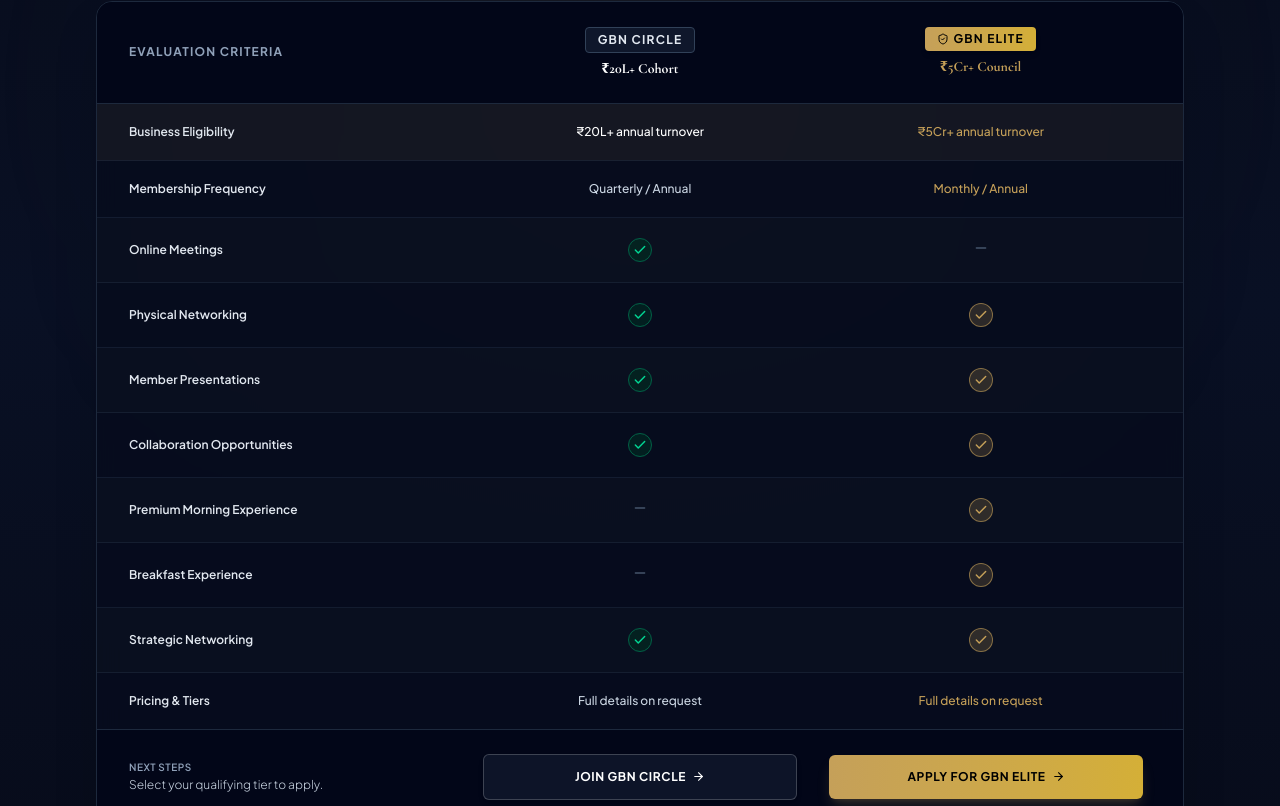
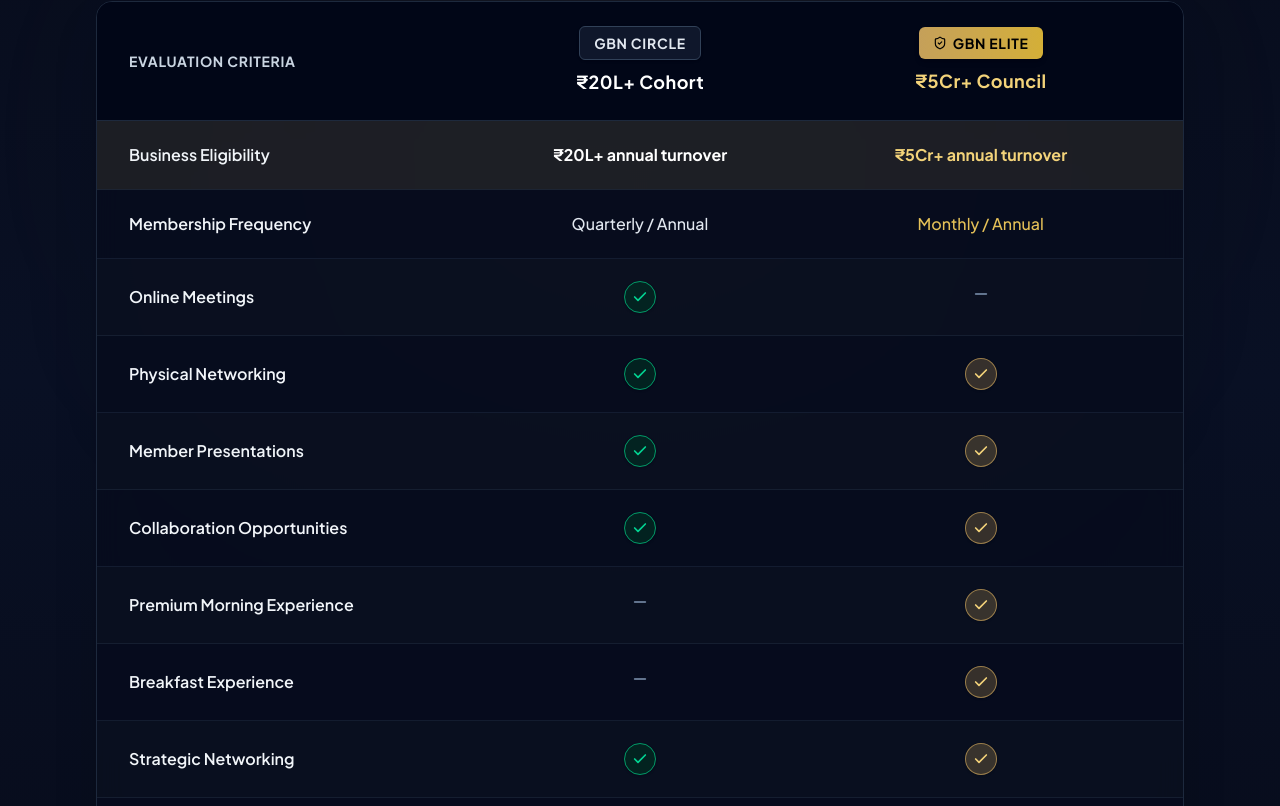
Before and after one commit to nimethfernando/gbn-circle, a Next.js app: page / in a window 1280 px wide. Shown: the part 10834-11640 px from the top of the page. Built offline with nearby package versions, Linux system fonts and the light colour scheme; no server answers; the database is empty.

Commit message:
style: increase comparison matrix content font size, weight, and contrast for enhanced legibility

```diff
--- a/src/components/home/FinalCTA.tsx
+++ b/src/components/home/FinalCTA.tsx
@@ -89,27 +89,27 @@
         {/* 17. Complete Comparison Matrix (PRD Pages 11–12) */}
         <div className="border border-slate-800 rounded-2xl bg-[#0a1020]/90 backdrop-blur-md overflow-hidden shadow-2xl">
           {/* Table Header */}
-          <div className="grid grid-cols-12 bg-slate-950/90 border-b border-slate-800 py-6 px-4 sm:px-8 items-center">
-            <div className="col-span-5 sm:col-span-4 text-[10px] sm:text-xs font-bold uppercase tracking-widest text-slate-400">
+          <div className="grid grid-cols-12 bg-slate-950/95 border-b border-slate-800 py-6 px-4 sm:px-8 items-center">
+            <div className="col-span-5 sm:col-span-4 text-xs sm:text-sm font-bold uppercase tracking-wider text-slate-300">
               Evaluation Criteria
             </div>
 
             {/* GBN Circle Column Header */}
             <div className="col-span-3 sm:col-span-4 text-center px-2">
-              <span className="inline-block text-[10px] sm:text-xs uppercase font-bold tracking-widest px-3 py-1 rounded bg-slate-900 border border-slate-700 text-slate-200">
+              <span className="inline-block text-xs sm:text-sm uppercase font-bold tracking-wider px-3.5 py-1.5 rounded-md bg-slate-900 border border-slate-700 text-slate-200 shadow-sm">
                 GBN Circle
               </span>
-              <p className="text-xs sm:text-sm font-serif font-bold text-white mt-1.5 hidden sm:block">
+              <p className="text-base sm:text-lg font-bold text-white mt-2 tracking-wide font-sans">
                 ₹20L+ Cohort
               </p>
             </div>
 
             {/* GBN Elite Column Header */}
             <div className="col-span-4 text-center px-2">
-              <span className="inline-flex items-center gap-1 text-[10px] sm:text-xs uppercase font-bold tracking-widest px-3 py-1 rounded bg-gradient-to-r from-[#c5a059] to-[#d4af37] text-black shadow-md">
-                <ShieldCheck size={12} /> GBN Elite
+              <span className="inline-flex items-center gap-1.5 text-xs sm:text-sm uppercase font-bold tracking-wider px-3.5 py-1.5 rounded-md bg-gradient-to-r from-[#c5a059] to-[#d4af37] text-black shadow-md">
+                <ShieldCheck size={14} /> GBN Elite
               </span>
-              <p className="text-xs sm:text-sm font-serif font-bold text-[#c5a059] mt-1.5 hidden sm:block">
+              <p className="text-base sm:text-lg font-bold text-[#f3d37a] mt-2 tracking-wide font-sans">
                 ₹5Cr+ Council
               </p>
             </div>
@@ -120,16 +120,16 @@
             {comparisonRows.map((row, idx) => (
               <div
                 key={idx}
-                className={`grid grid-cols-12 py-4 sm:py-5 px-4 sm:px-8 items-center text-xs transition-colors hover:bg-slate-800/20 ${
+                className={`grid grid-cols-12 py-4.5 sm:py-5.5 px-4 sm:px-8 items-center transition-colors hover:bg-slate-800/25 ${
                   row.isHighlight
-                    ? 'bg-[#c5a059]/5'
+                    ? 'bg-[#c5a059]/10'
                     : idx % 2 === 0
                     ? 'bg-transparent'
                     : 'bg-slate-950/30'
                 }`}
               >
                 {/* Feature Label */}
-                <div className="col-span-5 sm:col-span-4 font-semibold text-slate-200 text-[11px] sm:text-xs pr-2">
+                <div className="col-span-5 sm:col-span-4 font-semibold text-slate-100 text-xs sm:text-sm md:text-base pr-2">
                   {row.feature}
                 </div>
 
@@ -137,18 +137,18 @@
                 <div className="col-span-3 sm:col-span-4 text-center px-2">
                   {typeof row.circle === 'boolean' ? (
                     row.circle ? (
-                      <span className="inline-flex items-center justify-center w-6 h-6 rounded-full bg-emerald-950/60 border border-emerald-800 text-emerald-400">
-                        <Check size={14} strokeWidth={2.5} />
+                      <span className="inline-flex items-center justify-center w-7 h-7 sm:w-8 sm:h-8 rounded-full bg-emerald-950/70 border border-emerald-600 text-emerald-400 shadow-sm">
+                        <Check size={16} strokeWidth={2.5} />
                       </span>
                     ) : (
-                      <span className="inline-flex items-center justify-center text-slate-600 font-bold">
-                        <Minus size={16} />
+                      <span className="inline-flex items-center justify-center text-slate-500 font-bold">
+                        <Minus size={18} strokeWidth={2.5} />
                       </span>
                     )
                   ) : (
                     <span
-                      className={`text-[11px] sm:text-xs font-medium ${
-                        row.isHighlight ? 'text-white font-bold' : 'text-slate-300'
+                      className={`text-xs sm:text-sm md:text-base ${
+                        row.isHighlight ? 'text-white font-bold' : 'text-slate-200 font-medium'
                       }`}
                     >
                       {row.circle}
@@ -160,18 +160,18 @@
                 <div className="col-span-4 text-center px-2">
                   {typeof row.elite === 'boolean' ? (
                     row.elite ? (
-                      <span className="inline-flex items-center justify-center w-6 h-6 rounded-full bg-[#c5a059]/20 border border-[#c5a059]/60 text-[#c5a059]">
-                        <Check size={14} strokeWidth={2.5} />
+                      <span className="inline-flex items-center justify-center w-7 h-7 sm:w-8 sm:h-8 rounded-full bg-[#c5a059]/25 border border-[#c5a059]/70 text-[#f3d37a] shadow-sm">
+                        <Check size={16} strokeWidth={2.5} />
                       </span>
                     ) : (
-                      <span className="inline-flex items-center justify-center text-slate-600 font-bold">
-                        <Minus size={16} />
+                      <span className="inline-flex items-center justify-center text-slate-500 font-bold">
+                        <Minus size={18} strokeWidth={2.5} />
                       </span>
                     )
                   ) : (
                     <span
-                      className={`text-[11px] sm:text-xs font-medium ${
-                        row.isHighlight ? 'text-[#c5a059] font-bold' : 'text-[#c5a059]'
+                      className={`text-xs sm:text-sm md:text-base ${
+                        row.isHighlight ? 'text-[#f3d37a] font-bold' : 'text-[#e5c158] font-medium'
                       }`}
                     >
                       {row.elite}
@@ -183,12 +183,12 @@
           </div>
 
           {/* Table Footer: Dual Action Buttons (PRD Page 12) */}
-          <div className="grid grid-cols-12 py-6 px-4 sm:px-8 bg-slate-950/90 border-t border-slate-800 items-center gap-2 sm:gap-4">
+          <div className="grid grid-cols-12 py-6 px-4 sm:px-8 bg-slate-950/95 border-t border-slate-800 items-center gap-3 sm:gap-4">
             <div className="col-span-12 sm:col-span-4 mb-3 sm:mb-0 text-center sm:text-left">
-              <span className="text-[10px] uppercase tracking-wider text-slate-400 font-semibold block">
+              <span className="text-xs sm:text-sm uppercase tracking-wider text-slate-300 font-bold block">
                 Next Steps
               </span>
-              <p className="text-xs text-slate-300 font-light mt-0.5">
+              <p className="text-xs sm:text-sm text-slate-300 font-light mt-0.5">
                 Select your qualifying tier to apply.
               </p>
             </div>
@@ -197,10 +197,10 @@
             <div className="col-span-6 sm:col-span-4 px-1 sm:px-2">
               <Link
                 href="/community"
-                className="w-full py-3 sm:py-3.5 px-3 sm:px-5 rounded-md border border-white/20 hover:border-[#c5a059] bg-slate-900/90 hover:bg-slate-800 text-white hover:text-[#c5a059] font-bold text-[10px] sm:text-xs tracking-wider uppercase transition-all shadow-md flex items-center justify-center gap-1.5 text-center whitespace-nowrap"
+                className="w-full py-3.5 sm:py-4 px-3 sm:px-5 rounded-md border border-white/20 hover:border-[#c5a059] bg-slate-900 hover:bg-slate-800 text-white hover:text-[#c5a059] font-bold text-xs sm:text-sm tracking-wider uppercase transition-all shadow-md flex items-center justify-center gap-2 text-center whitespace-nowrap"
               >
                 <span>Join GBN Circle</span>
-                <ArrowRight size={13} className="hidden sm:inline" />
+                <ArrowRight size={15} className="hidden sm:inline" />
               </Link>
             </div>
 
@@ -208,17 +208,17 @@
             <div className="col-span-6 sm:col-span-4 px-1 sm:px-2">
               <Link
                 href="/contact"
-                className="w-full py-3 sm:py-3.5 px-3 sm:px-5 rounded-md bg-gradient-to-r from-[#c5a059] to-[#d4af37] hover:from-[#d4af37] hover:to-[#e5c158] text-black font-bold text-[10px] sm:text-xs tracking-wider uppercase transition-all hover:scale-[1.02] shadow-lg shadow-[#c5a059]/20 flex items-center justify-center gap-1.5 text-center whitespace-nowrap"
+                className="w-full py-3.5 sm:py-4 px-3 sm:px-5 rounded-md bg-gradient-to-r from-[#c5a059] to-[#d4af37] hover:from-[#d4af37] hover:to-[#e5c158] text-black font-bold text-xs sm:text-sm tracking-wider uppercase transition-all hover:scale-[1.02] shadow-lg shadow-[#c5a059]/20 flex items-center justify-center gap-2 text-center whitespace-nowrap"
               >
                 <span>Apply for GBN Elite</span>
-                <ArrowRight size={13} className="hidden sm:inline" />
+                <ArrowRight size={15} className="hidden sm:inline" />
               </Link>
             </div>
           </div>
         </div>
 
         {/* Pricing Note (PRD Page 6 & 15 Rule) */}
-        <p className="text-center text-[11px] text-slate-400 font-light mt-6 italic">
+        <p className="text-center text-xs sm:text-sm text-slate-400 font-light mt-6 italic">
           * Full membership plans, regional chapter dues, and onboarding schedules are provided upon executive application review.
         </p>
       </div>
```
